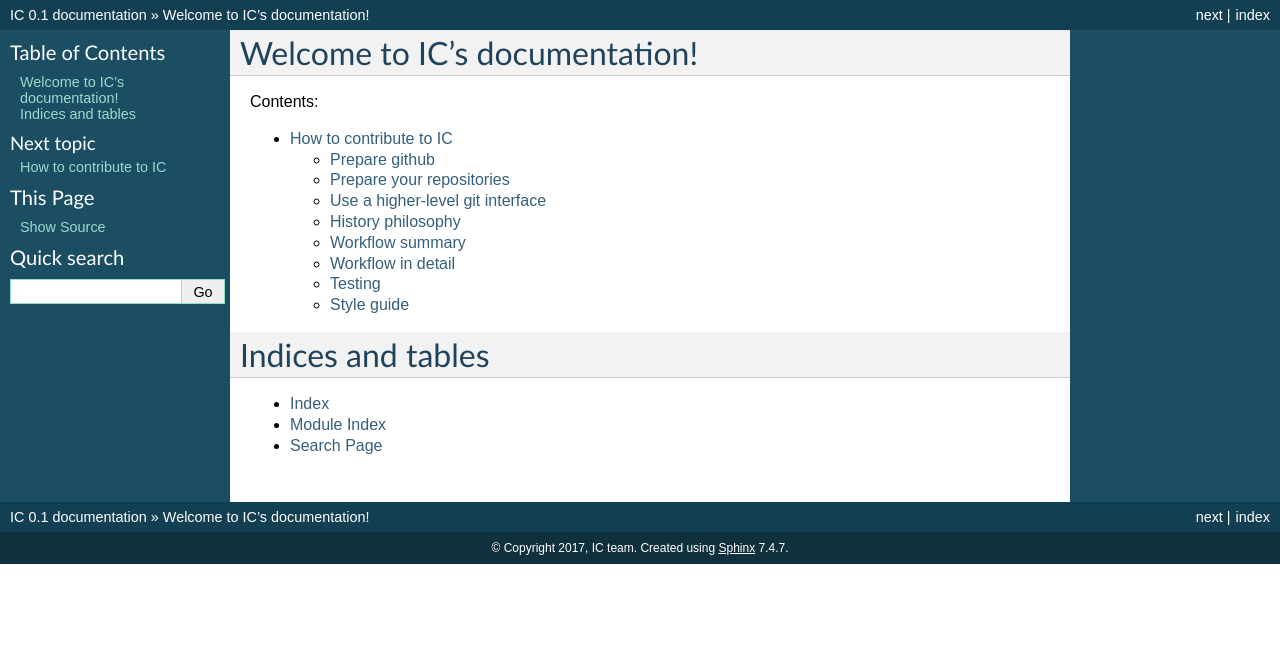
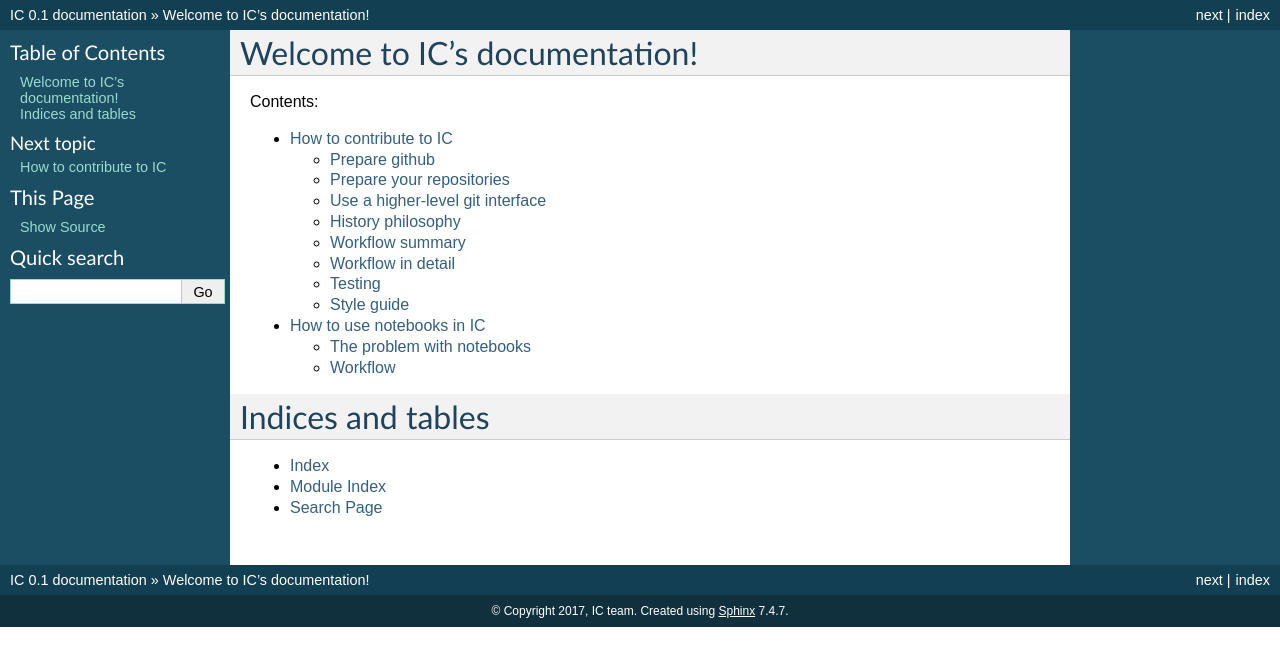
Before and after one commit to next-exp/IC, a Sphinx documentation site: the page built from doc/index.rst, in a window 1280 px wide. Shown: the top 666 px of the page. Built offline with Sphinx 7.4.7, drawn with Linux system fonts in a browser that asks for light colours; some of the changed lines change nothing that is shown.

Commit message:
Configuration for notebooks
The user will have to run `git config --add include.path $ICTDIR/.gitconfig`

```diff
--- a/doc/index.rst
+++ b/doc/index.rst
@@ -12,6 +12,7 @@ Contents:
    :maxdepth: 2
 
    contributing
+   notebooks
 
 
 
--- /dev/null
+++ b/doc/notebooks.rst
@@ -0,0 +1,89 @@
+How to use notebooks in IC
+==========================
+
+The problem with notebooks
+--------------------------
+
+Notebooks are as very useful tool for prototyping and preparing analysis, but
+they can create a lot of conflicts under a version control system (like
+git). Usually this is due to the outputs, which can change from one execution to
+another (simply the execution counter of each notebook cell can give
+conflicts).
+
+To solve those issues we will only put into git notebooks without output. We use
+`git filters
+<http://pascalbugnion.net/blog/ipython-notebooks-and-git.html>`_ to automatize
+this process. This solution requires a filter script (``ipynb_drop_output``) and
+some git configuration: the files ``.gitattributes`` and ``.gitconfig`` already
+included in the repository and a small change in ``.git/config`` which can be
+done with this command:
+
+``git config --add include.path $ICTDIR/.gitconfig``
+
+
+Another source of troubles are filenames, since each developer can have different
+paths and this will require changes in the code to be able to read them. The
+easiest way to avoid this conflicts is by following a naming convention, in our
+case **all files must be under $IC_DATA**. Each user have to define ``$IC_DATA``
+to some folder and put the files needed in the notebook there.
+
+Workflow
+--------
+
+1. First thing you will need to do is to configure your environment,  this can
+   be done as usual: ``source manage.sh  work_in_python_version 3.5``.
+
+2. Define your ``$IC_DATA`` if you don't have it yet.
+
+3. Create/checkout your development branch for the notebook (see step 1 in
+   :doc:`contributing`)
+
+4. Once you have it, you can simply run ``jupyter notebook`` and get started
+   working on your new notebook. Remember to use ``$IC_DATA`` for your input
+   files in case you need them.
+
+5. You can commit your work and push it to you fork as many times you want, but
+   keep in mind that the commited version will not have the output as they will
+   pass through the stripping filter.
+
+6. In principle that should be enough, if you simply run a notebook without
+   changing the code, no changes should be detected by git. But they will
+   usually appear if you run ``git status``, for example:
+
+::
+
+ $ git status
+ On branch notebooks
+ Changes not staged for commit:
+   (use "git add <file>..." to update what will be committed)
+   (use "git checkout -- <file>..." to discard changes in working directory)
+
+	modified:   ../invisible_cities/cities/diomira.ipynb
+
+
+If you try to see the changes, you won't be able to see them, ``git diff`` will
+not show any output. `This has been reported by other git users
+<http://stackoverflow.com/questions/19807979/why-does-git-status-ignore-the-gitattributes-clean-filter>`_. To
+solve it, git index has to be updated, the easiest way to do this is running
+``git add notebook.ipynb``.
+
+
+In magit, the notebook won't appear in ``magit-status`` but if you try to change
+to another branch, rebase, etc. git will complain:
+
+
+``GitError! The following untracked working tree files would be overwritten by
+checkout:  [Type `$' for details]``
+
+By pressing ``$`` you can see the error:
+
+::
+
+   1 git … checkout master
+    error: Your local changes to the following files would be overwritten by checkout:
+	invisible_cities/cities/diomira.ipynb
+   Please, commit your changes or stash them before you can switch branches.
+
+You can add the file typing ``s`` for the file stage menu and then putting the
+notebook giving the conflict. After that git won't detect the changes and you
+will be able to change branch or whatever you need.
```
Also changed, not shown: 4 other files.
